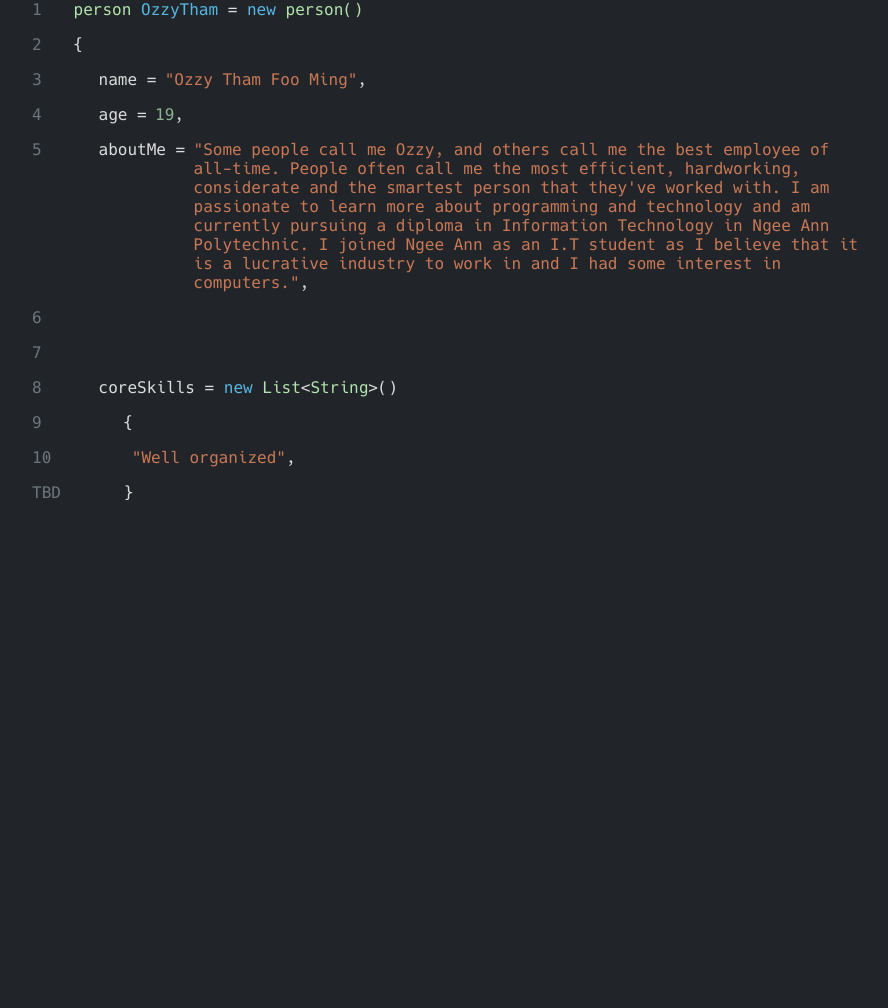
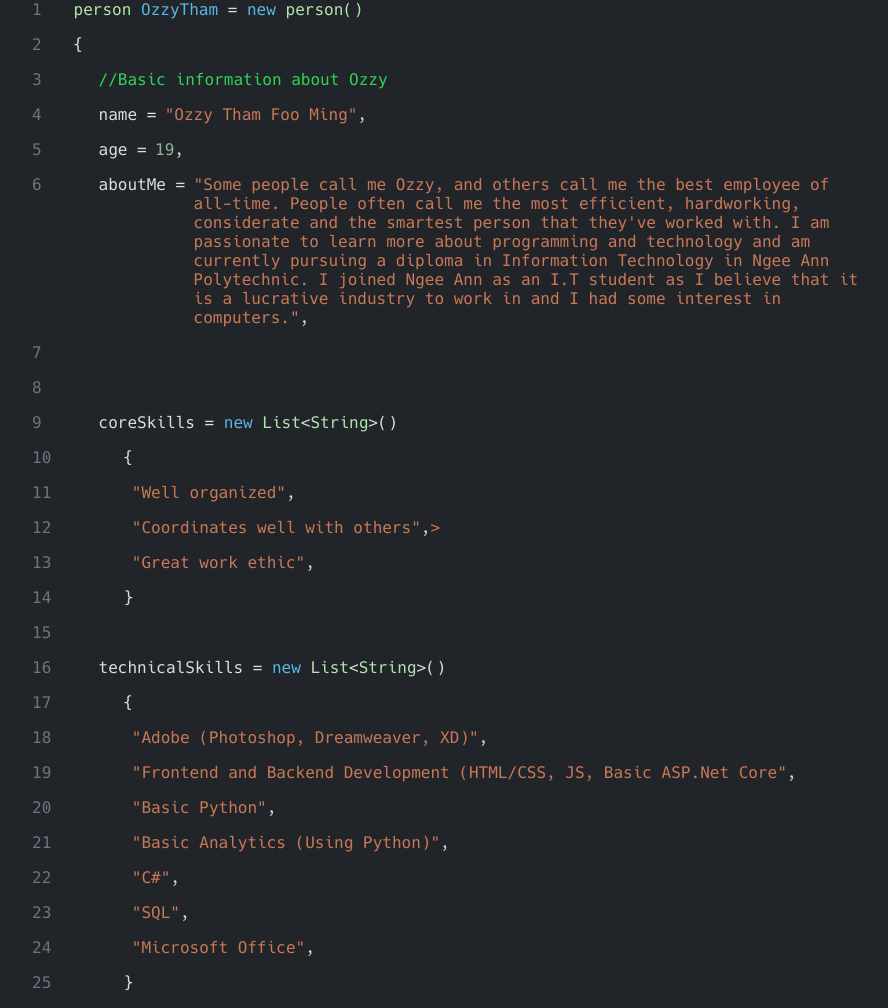
Before and after one commit to ozzywithab/personalPortfolio, a plain HTML site: page index.html in a window 1280 px wide. Shown: the whole page, without its empty margins (192-1080 px from the left). Before the commit the page ends 800 px from the top, so only its background shows below. Drawn offline with Linux system fonts and the light colour scheme.

Commit message:
Added "comments" and skills

```diff
--- a/css/portfolioCSS.css
+++ b/css/portfolioCSS.css
@@ -7,6 +7,10 @@ body{
 
 p{
     margin-top: 0;
+}
+
+.comment{
+    color: #2dd457;
 }
 
 .codeContainer{
--- a/index.html
+++ b/index.html
@@ -27,6 +27,11 @@
 
             <div class = "codeContainer">
                 <p class = "lineNumber">3</p>
+                <p style="margin-left: 5%;" class = "comment">//Basic information about Ozzy</p>
+            </div>
+
+            <div class = "codeContainer">
+                <p class = "lineNumber">4</p>
                 <p style="margin-left: 5%;">name = </p>
 
                 <!-- information class to set colour, padding and width of information -->
@@ -35,19 +40,15 @@
             </div>
 
             <div class = "codeContainer">
-                <p class = "lineNumber">4</p>
+                <p class = "lineNumber">5</p>
                 <p style="margin-left: 5%;">age = </p>
                 <p class = "integer">19<span style="color: #DCDCDC;">,</span></p>
             </div>
 
             <div class = "codeContainer">
-                <p class = "lineNumber">5</p>
+                <p class = "lineNumber">6</p>
                 <p style="margin-left: 5%;">aboutMe = </p>
                 <p class = "information"> "Some people call me Ozzy, and others call me the best employee of all-time. People often call me the most efficient, hardworking, considerate and the smartest person that they've worked with. I am passionate to learn more about programming and technology and am currently pursuing a diploma in Information Technology in Ngee Ann Polytechnic. I joined Ngee Ann as an I.T student as I believe that it is a lucrative industry to work in and I had some interest in computers."<span style="color: #DCDCDC;">,</span></p>
-            </div>
-
-            <div class = "codeContainer">
-                <p class = "lineNumber">6</p>
             </div>
 
             <div class = "codeContainer">
@@ -56,23 +57,92 @@
 
             <div class = "codeContainer">
                 <p class = "lineNumber">8</p>
+            </div>
+
+            <div class = "codeContainer">
+                <p class = "lineNumber">9</p>
                 <p style="margin-left: 5%;">coreSkills = <span style = "color: rgb(86, 183, 228);"> new </span><span style = "color: #b2e4ad">List</span>&lt;<span style = "color: #b2e4ad; margin: 0;">String</span>&gt()</p>
             </div>
 
             <div class = "codeContainer">
-                <p class = "lineNumber">9</p>
+                <p class = "lineNumber">10</p>
                 <p style="margin-left: 8%;">{</p>
             </div>
 
             <div class = "codeContainer">
-                <p class = "lineNumber">10</p>
+                <p class = "lineNumber">11</p>
                 <p class = "information" style="margin-left: 8%;"> "Well organized"<span style="color: #DCDCDC;">,</span></p>
             </div>
 
             <div class = "codeContainer">
-                <p class = "lineNumber">TBD</p>
+                <p class = "lineNumber">12</p>
+                <p class = "information" style="margin-left: 8%;"> "Coordinates well with others"<span style="color: #DCDCDC;">,</span>></p>
+            </div>
+
+            <div class = "codeContainer">
+                <p class = "lineNumber">13</p>
+                <p class = "information" style="margin-left: 8%;"> "Great work ethic"<span style="color: #DCDCDC;">,</span></p>
+            </div>
+
+            <div class = "codeContainer">
+                <p class = "lineNumber">14</p>
                 <p style="margin-left: 8%;">}</p>
             </div>
+
+            <div class = "codeContainer">
+                <p class = "lineNumber">15</p>
+            </div>
+
+            <div class = "codeContainer">
+                <p class = "lineNumber">16</p>
+                <p style="margin-left: 5%;">technicalSkills = <span style = "color: rgb(86, 183, 228);"> new </span><span style = "color: #b2e4ad">List</span>&lt;<span style = "color: #b2e4ad; margin: 0;">String</span>&gt()</p>
+            </div>
+
+            <div class = "codeContainer">
+                <p class = "lineNumber">17</p>
+                <p style="margin-left: 8%;">{</p>
+            </div>
+
+            <div class = "codeContainer">
+                <p class = "lineNumber">18</p>
+                <p class = "information" style="margin-left: 8%;"> "Adobe (Photoshop, Dreamweaver, XD)"<span style="color: #DCDCDC;">,</span></p>
+            </div>
+
+            <div class = "codeContainer">
+                <p class = "lineNumber">19</p>
+                <p class = "information" style="margin-left: 8%;"> "Frontend and Backend Development (HTML/CSS, JS, Basic ASP.Net Core"<span style="color: #DCDCDC;">,</span></p>
+            </div>
+
+            <div class = "codeContainer">
+                <p class = "lineNumber">20</p>
+                <p class = "information" style="margin-left: 8%;"> "Basic Python"<span style="color: #DCDCDC;">,</span></p>
+            </div>
+
+            <div class = "codeContainer">
+                <p class = "lineNumber">21</p>
+                <p class = "information" style="margin-left: 8%;"> "Basic Analytics (Using Python)"<span style="color: #DCDCDC;">,</span></p>
+            </div>
+
+            <div class = "codeContainer">
+                <p class = "lineNumber">22</p>
+                <p class = "information" style="margin-left: 8%;"> "C#"<span style="color: #DCDCDC;">,</span></p>
+            </div>
+
+            <div class = "codeContainer">
+                <p class = "lineNumber">23</p>
+                <p class = "information" style="margin-left: 8%;"> "SQL"<span style="color: #DCDCDC;">,</span></p>
+            </div>
+
+            <div class = "codeContainer">
+                <p class = "lineNumber">24</p>
+                <p class = "information" style="margin-left: 8%;"> "Microsoft Office"<span style="color: #DCDCDC;">,</span></p>
+            </div>
+
+            <div class = "codeContainer">
+                <p class = "lineNumber">25</p>
+                <p style="margin-left: 8%;">}</p>
+            </div>
+
 
         </div>
         <!-- <script src="" async defer></script> -->
```
